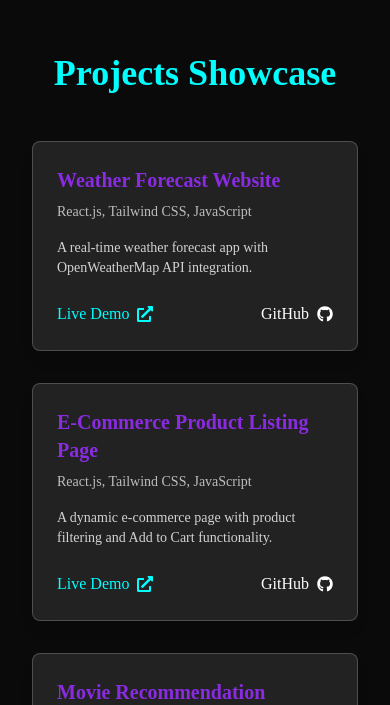
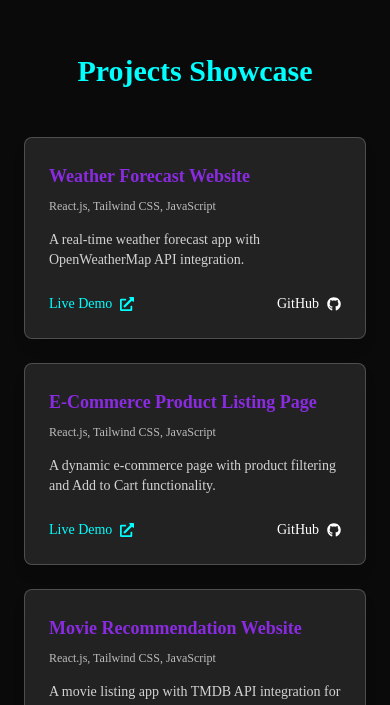
Before and after one commit to levi2104/my-portfolio, a React (Vite) app: page / in a window 390 px wide. Shown: the part 1699-2404 px from the top of the page. Built offline with nearby package versions, Linux system fonts and the light colour scheme; a web font is replaced by a local one.

Commit message:
Update ProjectsShowcase.jsx

```diff
--- a/src/Pages/ProjectsShowcase.jsx
+++ b/src/Pages/ProjectsShowcase.jsx
@@ -1,5 +1,4 @@
 import { motion } from "framer-motion";
-import { useEffect, useState, useRef } from "react";
 import { FaExternalLinkAlt, FaGithub } from "react-icons/fa";
 
 const projects = [
@@ -30,65 +29,38 @@ const projects = [
 ];
 
 const ProjectsShowcase = () => {
-  const sectionRef = useRef(null);
-  const [isVisible, setIsVisible] = useState(false);
-
-  useEffect(() => {
-    const observer = new IntersectionObserver(
-      ([entry]) => {
-        setIsVisible(entry.isIntersecting);
-      },
-      { threshold: 0.3 }
-    );
-
-    if (sectionRef.current) {
-      observer.observe(sectionRef.current);
-    }
-
-    return () => {
-      if (sectionRef.current) {
-        observer.unobserve(sectionRef.current);
-      }
-    };
-  }, []);
-
   return (
-    <section
-      ref={sectionRef}
-      className="min-h-screen bg-darkBg text-whiteText px-8 py-16 relative"
-    >
+    <section className="min-h-screen bg-darkBg text-whiteText px-6 md:px-12 lg:px-20 py-16">
       {/* Resume Ribbon */}
       <a
         href="/Aryan_resume_ATS.pdf"
         target="_blank"
         rel="noopener noreferrer"
-        className="fixed w-[20%] text-center top-10 -right-11 bg-neonBlue text-[#000000] px-4 py-1 font-semibold shadow-lg transform rotate-45 translate-x-8 -translate-y-4 z-50"
+        className="fixed w-[18%] text-center top-10 -right-10 bg-neonBlue text-black px-4 py-1 font-semibold shadow-lg transform rotate-45 translate-x-8 -translate-y-4 z-50"
       >
         Resume.pdf
       </a>
 
-      <h2 className="text-center text-4xl font-bold text-neonBlue mb-12">
+      <h2 className="text-center text-3xl sm:text-4xl font-bold text-neonBlue mb-12">
         Projects Showcase
       </h2>
 
-      <div className="grid grid-cols-1 md:grid-cols-2 lg:grid-cols-3 gap-8">
+      <div className="grid grid-cols-1 sm:grid-cols-2 lg:grid-cols-3 gap-6">
         {projects.map((project, index) => (
           <motion.div
             key={index}
-            className="bg-white/10 p-6 rounded-lg shadow-lg border border-white/20 backdrop-blur-md"
+            className="bg-white/10 p-6 rounded-lg shadow-lg border border-white/20 backdrop-blur-md hover:shadow-xl transition duration-300"
             initial={{ opacity: 0, scale: 0.8 }}
-            animate={isVisible ? { opacity: 1, scale: 1 } : {}}
-            transition={{ duration: 0.8, delay: index * 0.2, ease: "easeOut" }}
             whileInView={{ opacity: 1, scale: 1 }}
-            viewport={{ once: false, amount: 0.3 }}
+            viewport={{ once: true, amount: 0.3 }}
             whileHover={{ scale: 1.05 }}
           >
-            <h3 className="text-xl font-semibold text-neonPurple">
+            <h3 className="text-lg sm:text-xl font-semibold text-neonPurple">
               {project.title}
             </h3>
-            <p className="text-sm text-white/70 mt-2">{project.techStack}</p>
+            <p className="text-xs sm:text-sm text-white/70 mt-2">{project.techStack}</p>
             <p className="text-sm text-white/80 mt-4">{project.description}</p>
-            <div className="flex justify-between mt-6">
+            <div className="flex justify-between mt-6 text-sm sm:text-base">
               <a
                 href={project.liveLink}
                 target="_blank"
```
